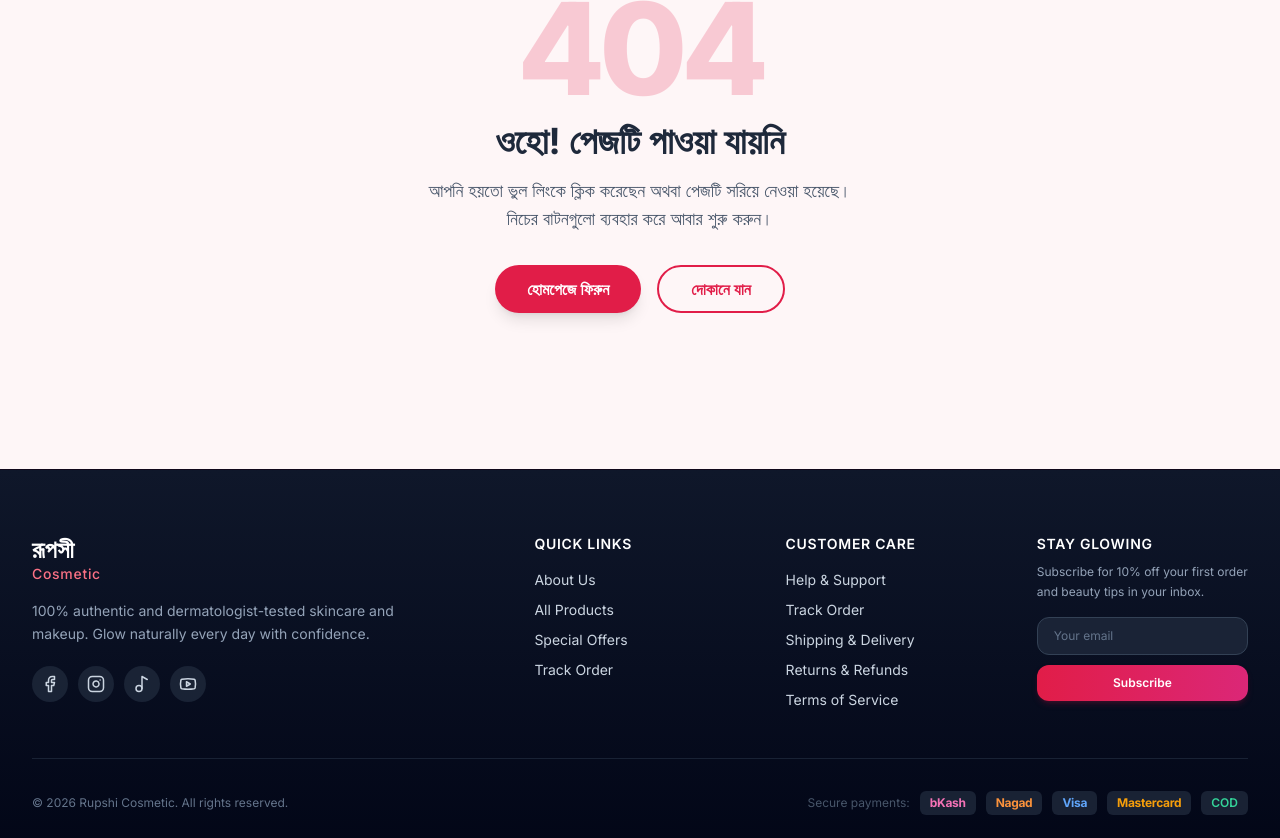
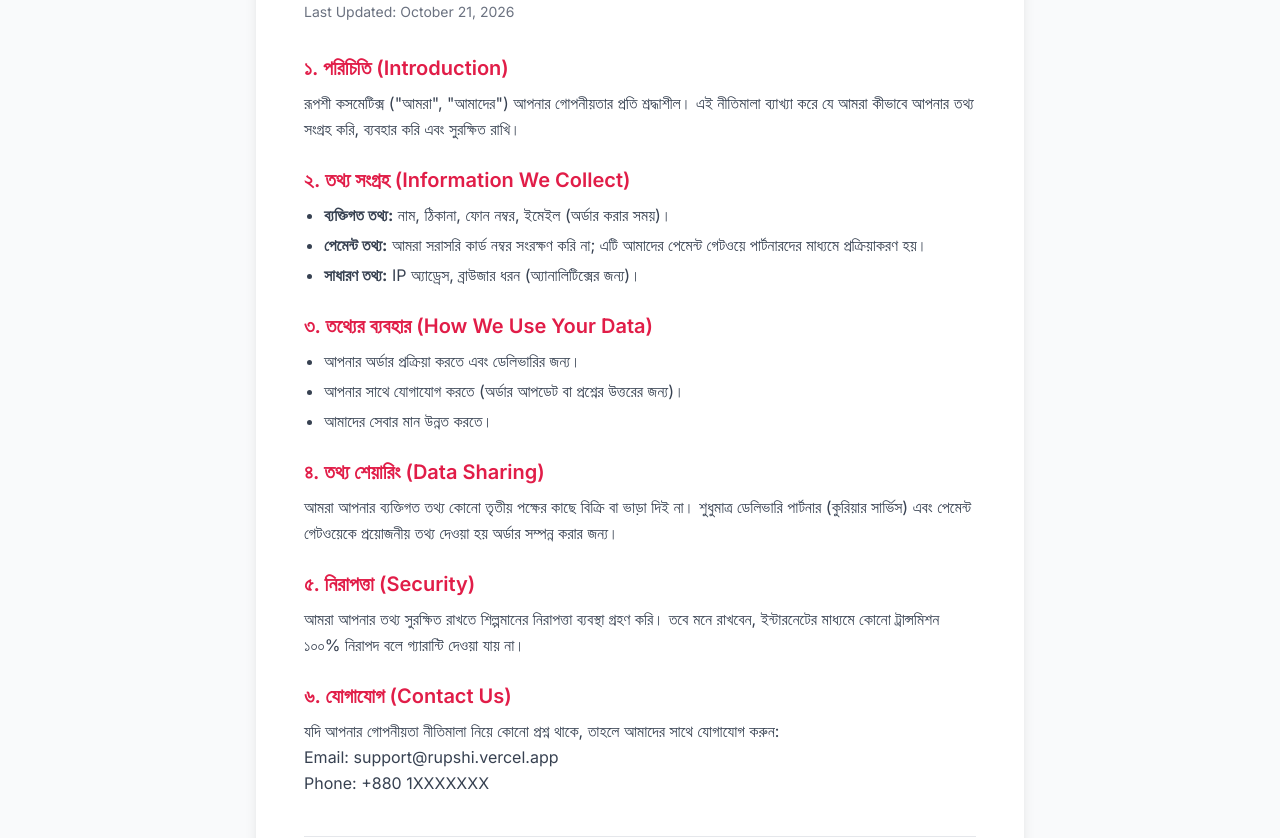
Before and after one commit to xfriseup-sketch/Rupshi-Cosmetic, a Next.js app: page /privacy-policy in a window 1280 px wide. Before the commit this address had no page. Shown: the part 242-1080 px from the top of the page. Built offline with nearby package versions, Linux system fonts and the light colour scheme.

Commit message:
Create page.js

```diff
--- /dev/null
+++ b/src/app/privacy-policy/page.js
@@ -0,0 +1,86 @@
+import Link from 'next/link';
+
+export const metadata = {
+  title: 'Privacy Policy | Rupshi Cosmetics',
+  description: 'Read our privacy policy to understand how we collect and use your data.',
+};
+
+export default function PrivacyPolicy() {
+  return (
+    <div className="min-h-screen bg-gray-50 py-12 px-4 sm:px-6 lg:px-8">
+      <div className="max-w-3xl mx-auto bg-white shadow-lg rounded-xl p-8 md:p-12">
+
+        {/* Header */}
+        <h1 className="text-3xl font-bold text-slate-900 mb-6 border-b pb-4">
+          গোপনীয়তা নীতিমালা (Privacy Policy)
+        </h1>
+
+        <p className="text-sm text-gray-500 mb-8">Last Updated: October 21, 2026</p>
+
+        {/* Content Sections */}
+        <div className="prose prose-slate max-w-none space-y-6 text-gray-700 leading-relaxed">
+
+          <section>
+            <h2 className="text-xl font-semibold text-rose-600 mb-2">১. পরিচিতি (Introduction)</h2>
+            <p>
+              রূপশী কসমেটিক্স ("আমরা", "আমাদের") আপনার গোপনীয়তার প্রতি শ্রদ্ধাশীল।
+              এই নীতিমালা ব্যাখ্যা করে যে আমরা কীভাবে আপনার তথ্য সংগ্রহ করি, ব্যবহার করি এবং সুরক্ষিত রাখি।
+            </p>
+          </section>
+
+          <section>
+            <h2 className="text-xl font-semibold text-rose-600 mb-2">২. তথ্য সংগ্রহ (Information We Collect)</h2>
+            <ul className="list-disc pl-5 space-y-1">
+              <li><strong>ব্যক্তিগত তথ্য:</strong> নাম, ঠিকানা, ফোন নম্বর, ইমেইল (অর্ডার করার সময়)।</li>
+              <li><strong>পেমেন্ট তথ্য:</strong> আমরা সরাসরি কার্ড নম্বর সংরক্ষণ করি না; এটি আমাদের পেমেন্ট গেটওয়ে পার্টনারদের মাধ্যমে প্রক্রিয়াকরণ হয়।</li>
+              <li><strong>সাধারণ তথ্য:</strong> IP অ্যাড্রেস, ব্রাউজার ধরন (অ্যানালিটিক্সের জন্য)।</li>
+            </ul>
+          </section>
+
+          <section>
+            <h2 className="text-xl font-semibold text-rose-600 mb-2">৩. তথ্যের ব্যবহার (How We Use Your Data)</h2>
+            <ul className="list-disc pl-5 space-y-1">
+              <li>আপনার অর্ডার প্রক্রিয়া করতে এবং ডেলিভারির জন্য।</li>
+              <li>আপনার সাথে যোগাযোগ করতে (অর্ডার আপডেট বা প্রশ্নের উত্তরের জন্য)।</li>
+              <li>আমাদের সেবার মান উন্নত করতে।</li>
+            </ul>
+          </section>
+
+          <section>
+            <h2 className="text-xl font-semibold text-rose-600 mb-2">৪. তথ্য শেয়ারিং (Data Sharing)</h2>
+            <p>
+              আমরা আপনার ব্যক্তিগত তথ্য কোনো তৃতীয় পক্ষের কাছে বিক্রি বা ভাড়া দিই না।
+              শুধুমাত্র ডেলিভারি পার্টনার (কুরিয়ার সার্ভিস) এবং পেমেন্ট গেটওয়েকে প্রয়োজনীয় তথ্য দেওয়া হয় অর্ডার সম্পন্ন করার জন্য।
+            </p>
+          </section>
+
+          <section>
+            <h2 className="text-xl font-semibold text-rose-600 mb-2">৫. নিরাপত্তা (Security)</h2>
+            <p>
+              আমরা আপনার তথ্য সুরক্ষিত রাখতে শিল্পমানের নিরাপত্তা ব্যবস্থা গ্রহণ করি।
+              তবে মনে রাখবেন, ইন্টারনেটের মাধ্যমে কোনো ট্রান্সমিশন ১০০% নিরাপদ বলে গ্যারান্টি দেওয়া যায় না।
+            </p>
+          </section>
+
+          <section>
+            <h2 className="text-xl font-semibold text-rose-600 mb-2">৬. যোগাযোগ (Contact Us)</h2>
+            <p>
+              যদি আপনার গোপনীয়তা নীতিমালা নিয়ে কোনো প্রশ্ন থাকে, তাহলে আমাদের সাথে যোগাযোগ করুন:
+              <br/>
+              Email: support@rupshi.vercel.app <br/>
+              Phone: +880 1XXXXXXX
+            </p>
+          </section>
+
+        </div>
+
+        {/* Footer Button */}
+        <div className="mt-10 pt-6 border-t">
+          <Link href="/" className="inline-flex items-center text-rose-600 hover:text-rose-800 font-medium">
+            ← হোমপেজে ফিরুন
+          </Link>
+        </div>
+      </div>
+    </div>
+  );
+}
```
